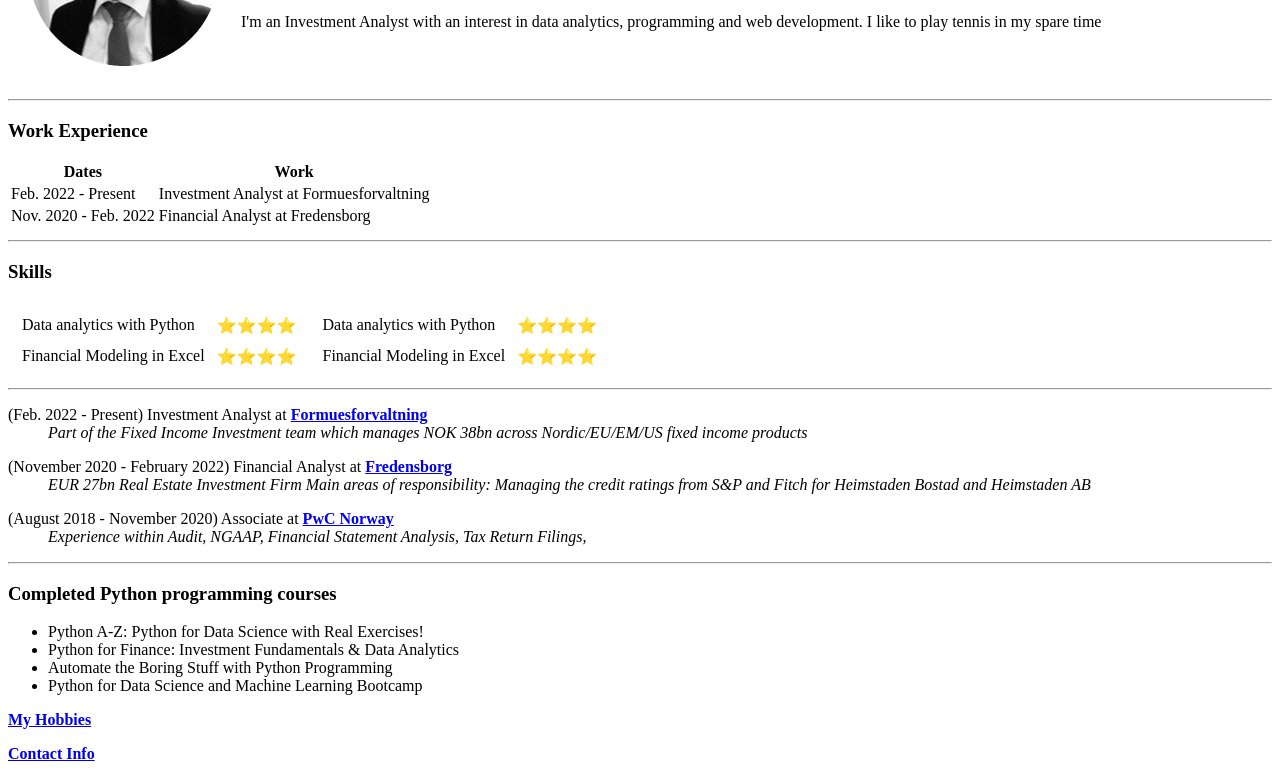
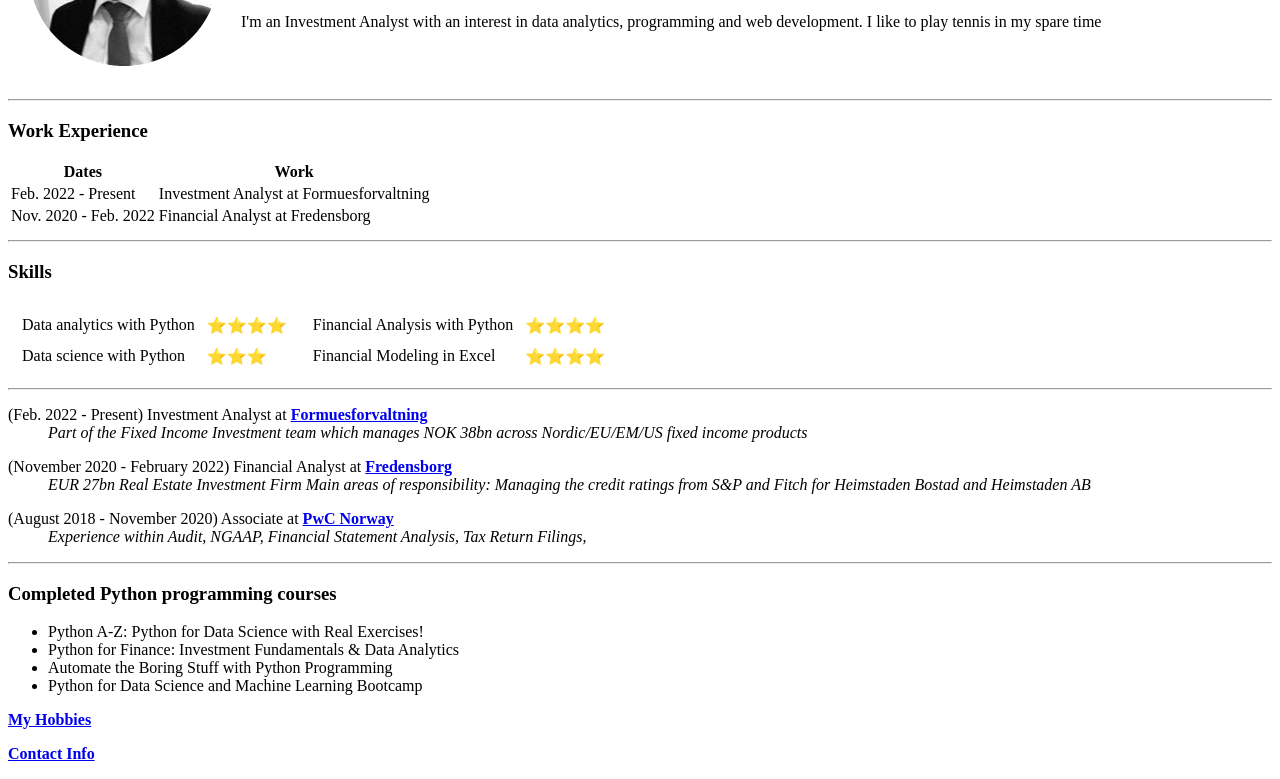
Before and after one commit to kristianwestre/cv, a plain HTML site: page index.html in a window 1280 px wide. Shown: the part 153-932 px from the top of the page. Drawn offline with Linux system fonts and the light colour scheme.

Commit message:
Update index.html

```diff
--- a/index.html
+++ b/index.html
@@ -52,15 +52,15 @@
                             <td>⭐⭐⭐⭐</td>
                         </tr>
                         <tr>
-                            <td>Financial Modeling in Excel</td>
-                            <td>⭐⭐⭐⭐</td>
+                            <td>Data science with Python</td>
+                            <td>⭐⭐⭐</td>
                         </tr>
                     </table>
                     </td>
                 <td>
                     <table cellspacing="10">
                         <tr>
-                            <td> Data analytics with Python</td>
+                            <td> Financial Analysis with Python</td>
                             <td>⭐⭐⭐⭐</td>
                         </tr>
                         <tr>
```
